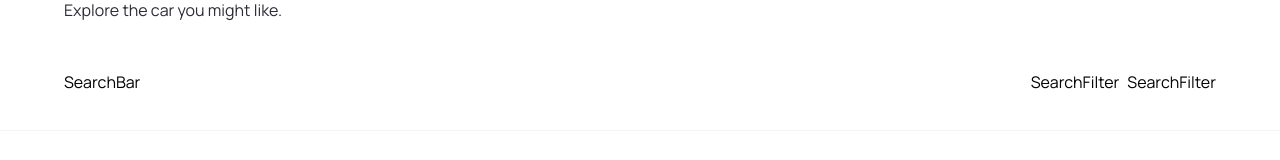
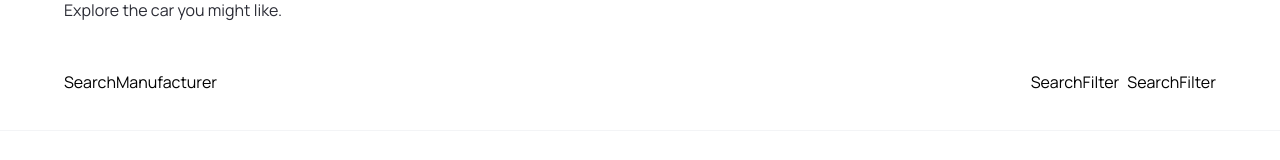
Before and after one commit to YooZiiX/CarRent, a Next.js app: page / in a window 1280 px wide. Shown: the part 916-1076 px from the top of the page. Built offline with nearby package versions, Linux system fonts and the light colour scheme.

Commit message:
init SearchManufacturer

```diff
--- a/components/index.ts
+++ b/components/index.ts
@@ -4,5 +4,14 @@
 import CustomButton from "./ui/CustomButton";
 import SearchBar from "./ui/SearchBar";
 import CustomFilter from "./ui/CustomFilter";
+import SearchManufacturer from "./ui/SearchManufacturer";
 
-export { Hero, Navbar, Footer, CustomButton, SearchBar, CustomFilter };
+export {
+  Hero,
+  Navbar,
+  Footer,
+  CustomButton,
+  SearchBar,
+  SearchManufacturer,
+  CustomFilter,
+};
--- a/components/ui/SearchBar.tsx
+++ b/components/ui/SearchBar.tsx
@@ -1,9 +1,26 @@
 "use client";
 
 import Image from "next/image";
+import { SearchManufacturer } from "..";
+
+import { useState } from "react";
 
 const SearchBar = () => {
-  return <div>SearchBar</div>;
+  const [manufacturer, setManufacturer] = useState("");
+
+  const handleSubmit = () => {
+    console.log("Submit");
+  };
+  return (
+    <form className="searchbar" onSubmit={handleSubmit}>
+      <div className="searchbar__item">
+        <SearchManufacturer
+          manufacturer={manufacturer}
+          setManufacturer={setManufacturer}
+        />
+      </div>
+    </form>
+  );
 };
 
 export default SearchBar;
--- /dev/null
+++ b/components/ui/SearchManufacturer.tsx
@@ -0,0 +1,11 @@
+import { SearchManufacturerProps } from "@/types";
+import React from "react";
+
+const SearchManufacturer = ({
+  manufacturer,
+  setManufacturer,
+}: SearchManufacturerProps) => {
+  return <div>SearchManufacturer</div>;
+};
+
+export default SearchManufacturer;
--- a/types/index.ts
+++ b/types/index.ts
@@ -7,6 +7,11 @@
   btnType?: "button" | "submit";
 }
 
+export interface SearchManufacturerProps {
+  manufacturer: string;
+  setManufacturer: (manufacturer: string) => void;
+}
+
 export interface CustomFilterProps {
   title: string;
 }
```
